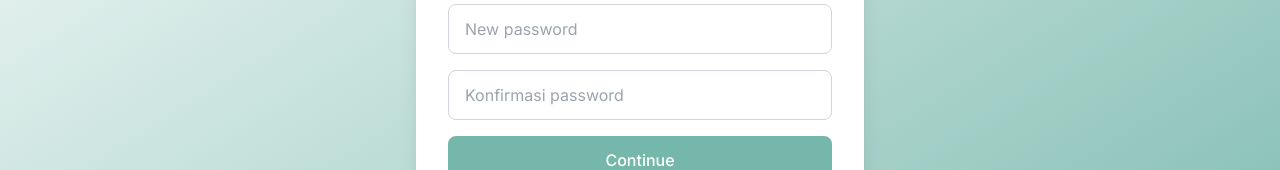
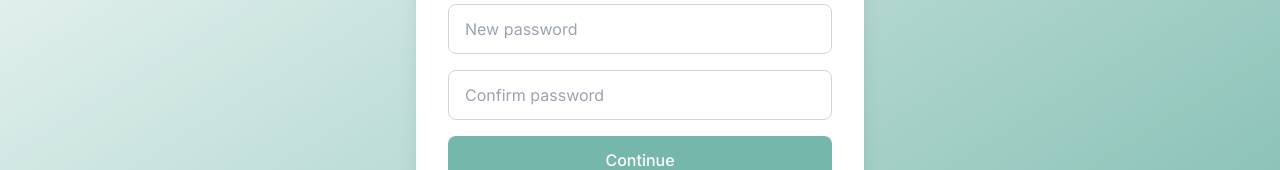
Before and after one commit to Rifqi22424/school-consult, a Next.js app: page /auth/reset-password in a window 1280 px wide. Shown: the part 356-526 px from the top of the page. Built offline with nearby package versions, Linux system fonts and the light colour scheme.

Commit message:
fix params in reset and verify page

```diff
--- a/app/auth/reset-password/page.tsx
+++ b/app/auth/reset-password/page.tsx
@@ -1,12 +1,11 @@
 "use client";
 
 import type React from "react";
-
-import { useState } from "react";
+import { useState, Suspense } from "react";
 import { useRouter, useSearchParams } from "next/navigation";
 import { ArrowLeft } from "lucide-react";
 
-export default function ResetPassword() {
+function ResetPasswordContent() {
   const router = useRouter();
   const searchParams = useSearchParams();
   const token = searchParams?.get("token");
@@ -36,7 +35,6 @@ export default function ResetPassword() {
 
     if (res.ok) {
       setSuccess("Password has been reset successfully");
-      // setTimeout(() => router.push("/auth/login"), 2000)
       router.push("/auth/login");
     } else {
       setError(data.message);
@@ -74,7 +72,7 @@ export default function ResetPassword() {
           />
           <input
             type="password"
-            placeholder="Konfirmasi password"
+            placeholder="Confirm password"
             value={confirmPassword}
             onChange={(e) => setConfirmPassword(e.target.value)}
             className="w-full px-4 py-3 rounded-lg border border-gray-300 focus:outline-none focus:ring-2 focus:ring-[#75B7AA]"
@@ -99,3 +97,11 @@ export default function ResetPassword() {
     </div>
   );
 }
+
+export default function ResetPassword() {
+  return (
+    <Suspense fallback={<div>Loading...</div>}>
+      <ResetPasswordContent />
+    </Suspense>
+  );
+}
--- a/app/auth/verify/page.tsx
+++ b/app/auth/verify/page.tsx
@@ -1,9 +1,9 @@
 "use client";
 
-import { useEffect, useState } from "react";
+import { Suspense, useEffect, useState } from "react";
 import { useRouter, useSearchParams } from "next/navigation";
 
-export default function VerifyEmail() {
+function VerifyEmailContent() {
   const router = useRouter();
   const searchParams = useSearchParams();
   const code = searchParams?.get("code");
@@ -20,7 +20,6 @@ export default function VerifyEmail() {
       .then((data) => {
         if (data.message === "Email verified!") {
           setStatus("success");
-          // setTimeout(() => router.push("/auth/login"), 2000);
           router.push("/auth/login");
         } else {
           setStatus("error");
@@ -37,3 +36,11 @@ export default function VerifyEmail() {
     </div>
   );
 }
+
+export default function VerifyEmail() {
+  return (
+    <Suspense fallback={<div>Loading...</div>}>
+      <VerifyEmailContent />
+    </Suspense>
+  );
+}
```
